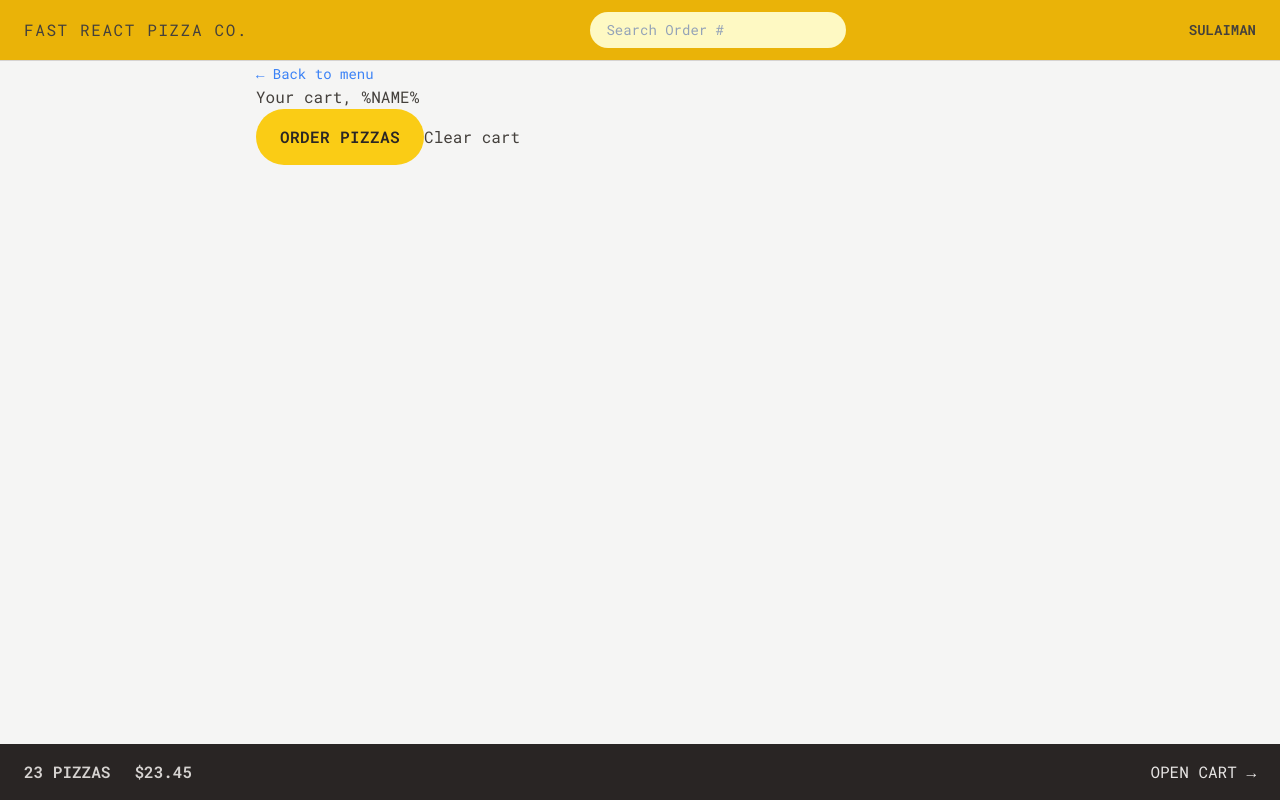
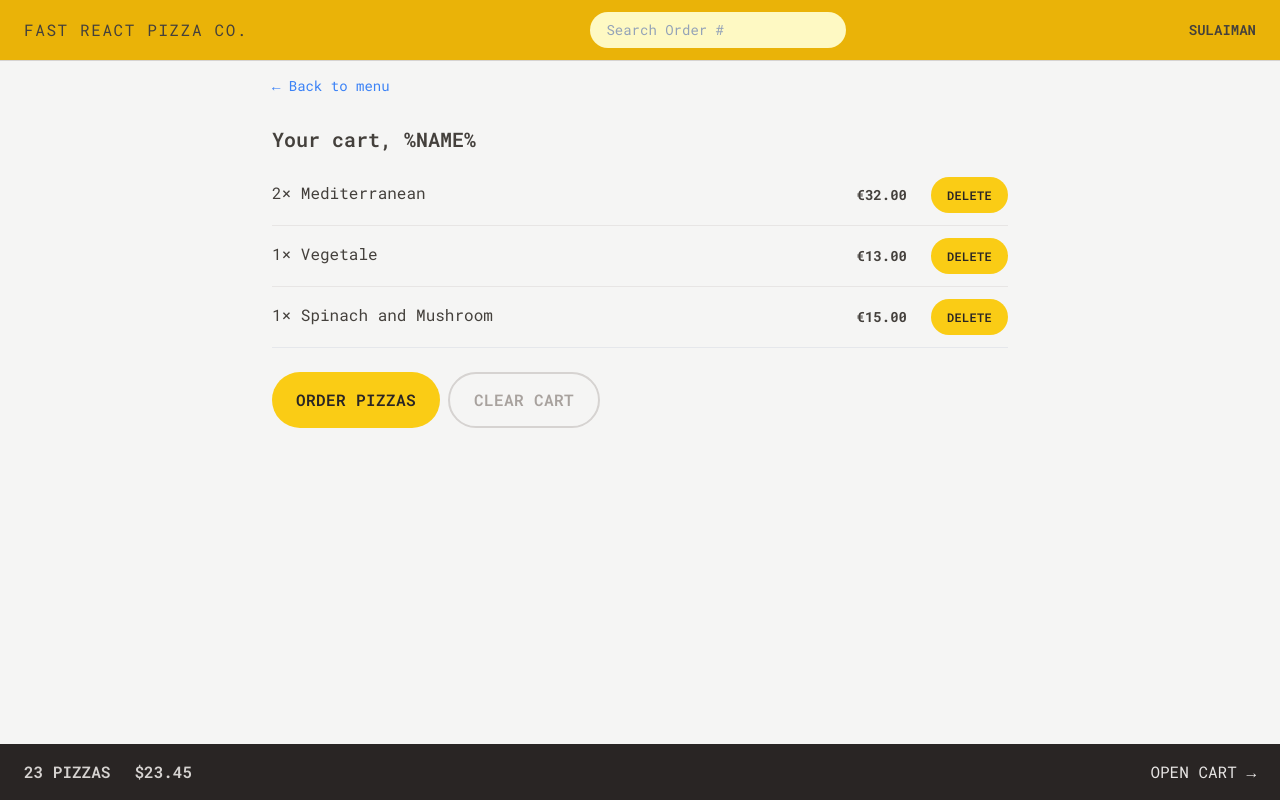
Before and after one commit to meharsulaiman/react-fast-pizza, a React (Vite) app: page /cart in a window 1280 px wide. Built offline with nearby package versions, Linux system fonts and the light colour scheme.

Commit message:
cart page design

```diff
--- a/src/features/cart/Cart.jsx
+++ b/src/features/cart/Cart.jsx
@@ -1,6 +1,7 @@
 import { Link } from "react-router-dom";
 import LinkButton from "../../ui/LinkButton";
 import Button from "../../ui/Button";
+import CartItem from "./CartItem";
 
 const fakeCart = [
   {
@@ -30,16 +31,22 @@
   const cart = fakeCart;
 
   return (
-    <div>
+    <div className="px-4 py-3">
       <LinkButton to="/menu">&larr; Back to menu</LinkButton>
 
-      <h2>Your cart, %NAME%</h2>
+      <h2 className="mt-7 text-xl font-semibold">Your cart, %NAME%</h2>
 
-      <div>
+      <ul className="mt-3 divide-y divide-stone-200 border-b">
+        {cart.map((item) => (
+          <CartItem item={item} key={item.key} />
+        ))}
+      </ul>
+
+      <div className="mt-6 space-x-2">
         <Button to="/order/new" type="primary">
           Order pizzas
         </Button>
-        <button>Clear cart</button>
+        <Button type="secondary">Clear cart</Button>
       </div>
     </div>
   );
--- a/src/features/cart/CartItem.jsx
+++ b/src/features/cart/CartItem.jsx
@@ -1,13 +1,17 @@
+import Button from "../../ui/Button";
+import { formatCurrency } from "../../utils/helpers";
+
 function CartItem({ item }) {
   const { pizzaId, name, quantity, totalPrice } = item;
 
   return (
-    <li>
-      <p>
+    <li className="py-3 sm:flex sm:items-center sm:justify-between">
+      <p className="mb-1 sm:mb-1">
         {quantity}&times; {name}
       </p>
-      <div>
-        <p>{formatCurrency(totalPrice)}</p>
+      <div className="flex items-center justify-between sm:gap-6">
+        <p className="text-sm font-bold">{formatCurrency(totalPrice)}</p>
+        <Button type="small">Delete</Button>
       </div>
     </li>
   );
--- a/src/ui/Button.jsx
+++ b/src/ui/Button.jsx
@@ -8,6 +8,8 @@
   const styles = {
     primary: base + " px-4 py-3 md:px-6 md:py-4",
     small: base + "  px-4 py-2 md:px-4 md:py-2.5 text-xs",
+    secondary:
+      "inline-block rounded-full border-2 border-stone-300 font-semibold uppercase tracking-wide text-stone-400 hover:bg-stone-300 hover:text-stone-800 focus:text-stone-800 focus:outline-none focus:ring focus:ring-stone-200 focus:ring-offset-2 active:translate-y-[1px] disabled:cursor-not-allowed px-4 py-2.5 md:px-6 md:py-3.5 transition-colors duration-300",
   };
 
   if (to)
```
